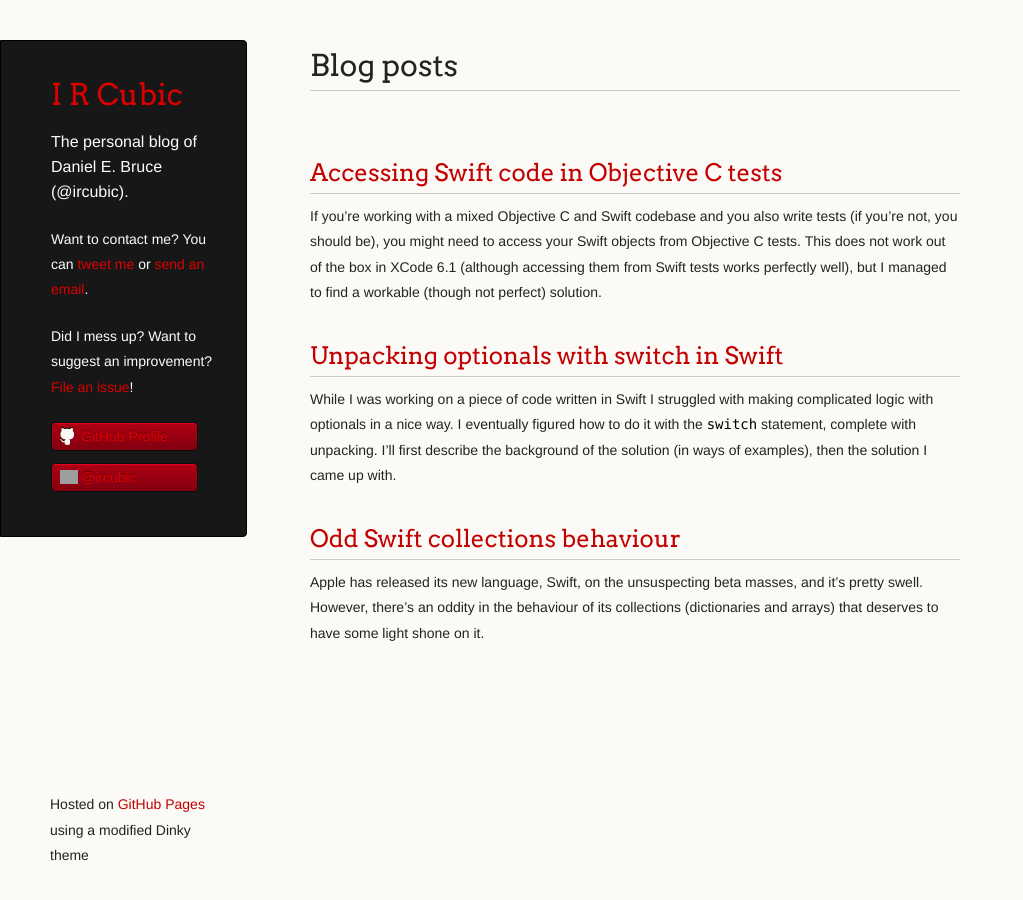
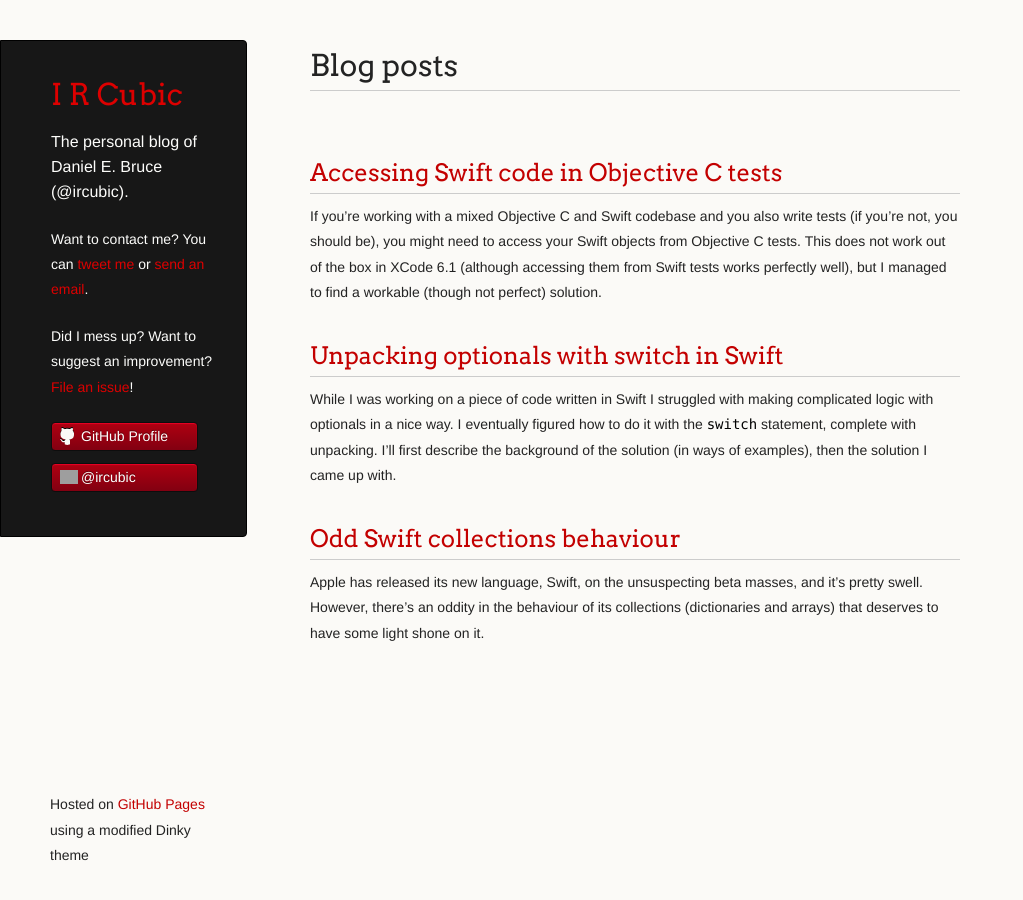
Before and after one commit to ircubic/ircubic.github.io, a Jekyll site: the page built from index.html, in a window 1280 px wide. Shown: the whole page, without its empty margins (0-1023 px from the left). Built offline with Jekyll 4.4.1, drawn with Linux system fonts in a browser that asks for light colours; the list of posts is cut into pages by our own code; grey boxes are pictures that could not be loaded.

Commit message:
Oops, make button text visible again

```diff
--- a/stylesheets/styles.css
+++ b/stylesheets/styles.css
@@ -244,7 +244,7 @@ h1.header {
 }
 
 
-h1.header, a.header, a.name {
+h1.header, a.header, a.name, a.buttons {
 	color: #fff;
 }
 
```
